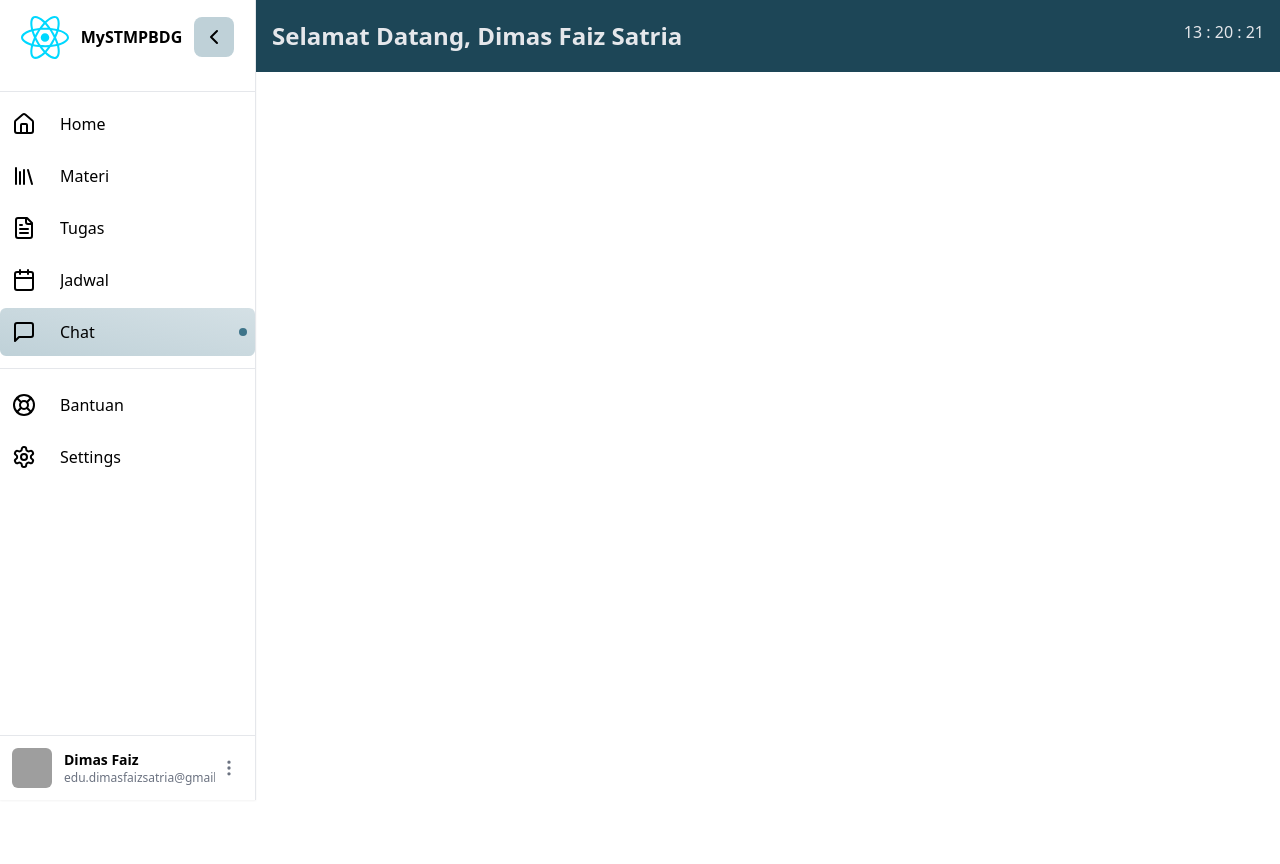
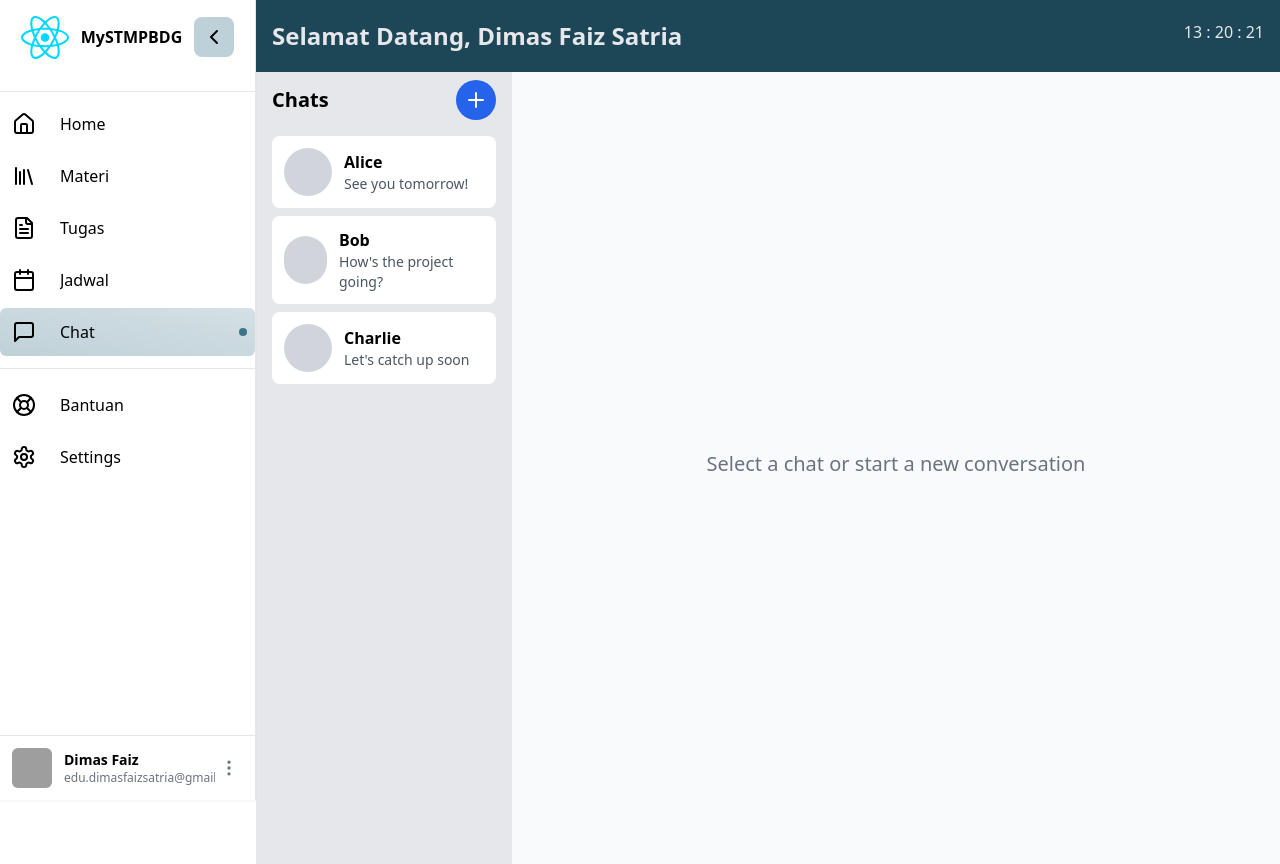
Before and after one commit to FumoRin/MySTMPBDG, a React (Vite) app: page /chat in a window 1280 px wide. Before the commit the page ends 800 px from the top, so only its background shows below. Built offline with nearby package versions, Linux system fonts and the light colour scheme; grey boxes are pictures that could not be loaded.

Commit message:
Adding ChatApp and Implementing it on the WebApp

```diff
--- a/src/App.tsx
+++ b/src/App.tsx
@@ -1,6 +1,7 @@
 import HomeHeader from "./components/home/homeHeader";
 import HomeMain from "./components/home/homeMain";
 import Sidebar, { SidebarItem } from "./components/sidebar";
+import ChatApp from "./components/chatapp/chatApp";
 import SchedulePage from "./components/schedule/schedulePage";
 import {
   BrowserRouter as Router,
@@ -86,6 +87,7 @@ function AppContent() {
           <Routes>
             <Route path="/" element={<HomeMain />} />
             <Route path="/jadwal" element={<SchedulePage />} />
+            <Route path="/chat" element={<ChatApp />} />
           </Routes>
         </div>
       </div>
--- /dev/null
+++ b/src/components/chatapp/chatApp.tsx
@@ -0,0 +1,187 @@
+import React, { useState } from "react";
+import { Send, Paperclip, Plus, ArrowLeft } from "lucide-react";
+
+interface Chat {
+  id: number;
+  name: string;
+  lastMessage: string;
+}
+
+interface Message {
+  id: number;
+  text: string;
+  sender: "me" | "them";
+  time: string;
+}
+
+interface ChatListProps {
+  chats: Chat[];
+  setActiveChat: (chat: Chat) => void;
+  onAddNewChat: () => void;
+}
+
+const ChatList: React.FC<ChatListProps> = ({
+  chats,
+  setActiveChat,
+  onAddNewChat,
+}) => (
+  <div className="w-1/4 bg-gray-200 p-4 overflow-y-auto">
+    <div className="flex justify-between items-center mb-4">
+      <h2 className="text-xl font-bold">Chats</h2>
+      <button
+        onClick={onAddNewChat}
+        className="p-2 bg-blue-600 text-white rounded-full"
+      >
+        <Plus size={24} />
+      </button>
+    </div>
+    {chats.map((chat) => (
+      <div
+        key={chat.id}
+        onClick={() => setActiveChat(chat)}
+        className="flex items-center p-3 mb-2 bg-white rounded-lg cursor-pointer hover:bg-gray-100"
+      >
+        <div className="w-12 h-12 bg-gray-300 rounded-full mr-3"></div>
+        <div>
+          <h3 className="font-semibold">{chat.name}</h3>
+          <p className="text-sm text-gray-600">{chat.lastMessage}</p>
+        </div>
+      </div>
+    ))}
+  </div>
+);
+
+interface ChatWindowProps {
+  chat: Chat;
+  messages: Message[];
+  inputMessage: string;
+  setInputMessage: (message: string) => void;
+  handleSendMessage: (e: React.FormEvent) => void;
+}
+
+const ChatWindow: React.FC<ChatWindowProps> = ({
+  chat,
+  messages,
+  inputMessage,
+  setInputMessage,
+  handleSendMessage,
+}) => (
+  <div className="flex-1 flex flex-col">
+    <div className="bg-blue-600 text-white p-4 flex items-center">
+      <ArrowLeft size={24} className="mr-3 cursor-pointer" />
+      <h1 className="text-xl font-bold">{chat.name}</h1>
+    </div>
+    <div className="flex-1 overflow-y-auto p-4">
+      {messages.map((message) => (
+        <div
+          key={message.id}
+          className={`flex ${
+            message.sender === "me" ? "justify-end" : "justify-start"
+          } mb-4`}
+        >
+          <div
+            className={`rounded-lg p-3 max-w-xs lg:max-w-md ${
+              message.sender === "me"
+                ? "bg-blue-600 text-white"
+                : "bg-gray-300 text-gray-800"
+            }`}
+          >
+            <p>{message.text}</p>
+            <p className="text-xs mt-1 text-gray-200">{message.time}</p>
+          </div>
+        </div>
+      ))}
+    </div>
+    <form onSubmit={handleSendMessage} className="bg-gray-200 p-4 flex">
+      <button type="button" className="p-2 text-gray-600">
+        <Paperclip size={24} />
+      </button>
+      <input
+        type="text"
+        value={inputMessage}
+        onChange={(e) => setInputMessage(e.target.value)}
+        placeholder="Type a message"
+        className="flex-1 bg-white rounded-full px-4 py-2 mx-2 focus:outline-none"
+      />
+      <button type="submit" className="p-2 bg-blue-600 text-white rounded-full">
+        <Send size={24} />
+      </button>
+    </form>
+  </div>
+);
+
+const ChatApp: React.FC = () => {
+  const [chats, setChats] = useState<Chat[]>([
+    { id: 1, name: "Alice", lastMessage: "See you tomorrow!" },
+    { id: 2, name: "Bob", lastMessage: "How's the project going?" },
+    { id: 3, name: "Charlie", lastMessage: "Let's catch up soon" },
+  ]);
+  const [activeChat, setActiveChat] = useState<Chat | null>(null);
+  const [messages, setMessages] = useState<Message[]>([]);
+  const [inputMessage, setInputMessage] = useState<string>("");
+
+  const handleSendMessage = (e: React.FormEvent) => {
+    e.preventDefault();
+    if (inputMessage.trim() !== "" && activeChat) {
+      const newMessage: Message = {
+        id: messages.length + 1,
+        text: inputMessage,
+        sender: "me",
+        time: new Date().toLocaleTimeString([], {
+          hour: "2-digit",
+          minute: "2-digit",
+        }),
+      };
+      setMessages([...messages, newMessage]);
+      setInputMessage("");
+
+      // Update last message in chat list
+      setChats(
+        chats.map((chat) =>
+          chat.id === activeChat.id
+            ? { ...chat, lastMessage: inputMessage }
+            : chat
+        )
+      );
+    }
+  };
+
+  const handleAddNewChat = () => {
+    const newChatName = prompt("Enter the name for the new chat:");
+    if (newChatName) {
+      const newChat: Chat = {
+        id: chats.length + 1,
+        name: newChatName,
+        lastMessage: "New chat created",
+      };
+      setChats([...chats, newChat]);
+    }
+  };
+
+  return (
+    <div className="flex h-screen bg-gray-100">
+      <ChatList
+        chats={chats}
+        setActiveChat={setActiveChat}
+        onAddNewChat={handleAddNewChat}
+      />
+      {activeChat ? (
+        <ChatWindow
+          chat={activeChat}
+          messages={messages}
+          inputMessage={inputMessage}
+          setInputMessage={setInputMessage}
+          handleSendMessage={handleSendMessage}
+        />
+      ) : (
+        <div className="flex-1 flex items-center justify-center bg-gray-50">
+          <p className="text-xl text-gray-500">
+            Select a chat or start a new conversation
+          </p>
+        </div>
+      )}
+    </div>
+  );
+};
+
+export default ChatApp;
```
